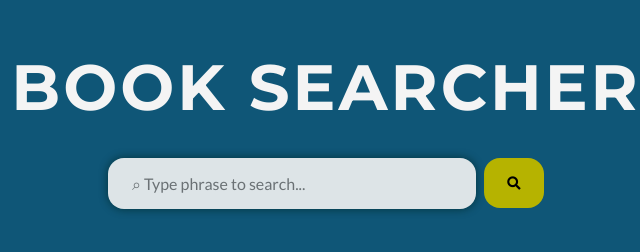
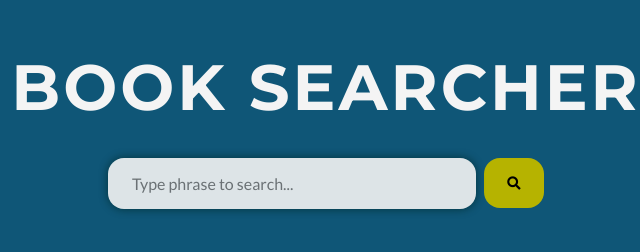
Before and after one commit to maaajo/book_search, a plain HTML site: page index.html in a window 1280 px wide. Shown: the full height of the page, 314-954 px from the left. Drawn offline with Linux system fonts and the light colour scheme.

Commit message:
removed magnyfing glass from placeholder

```diff
--- a/index.html
+++ b/index.html
@@ -14,7 +14,7 @@
     </header>
     <main>
         <section id="search">
-            <input type="text" name="book-search" id="input-search" placeholder="⌕ Type phrase to search..." autocomplete="off">
+            <input type="text" name="book-search" id="input-search" placeholder="Type phrase to search..." autocomplete="off">
             <button id="search-button">
                 <i class="fas fa-search"></i>
             </button>
```
